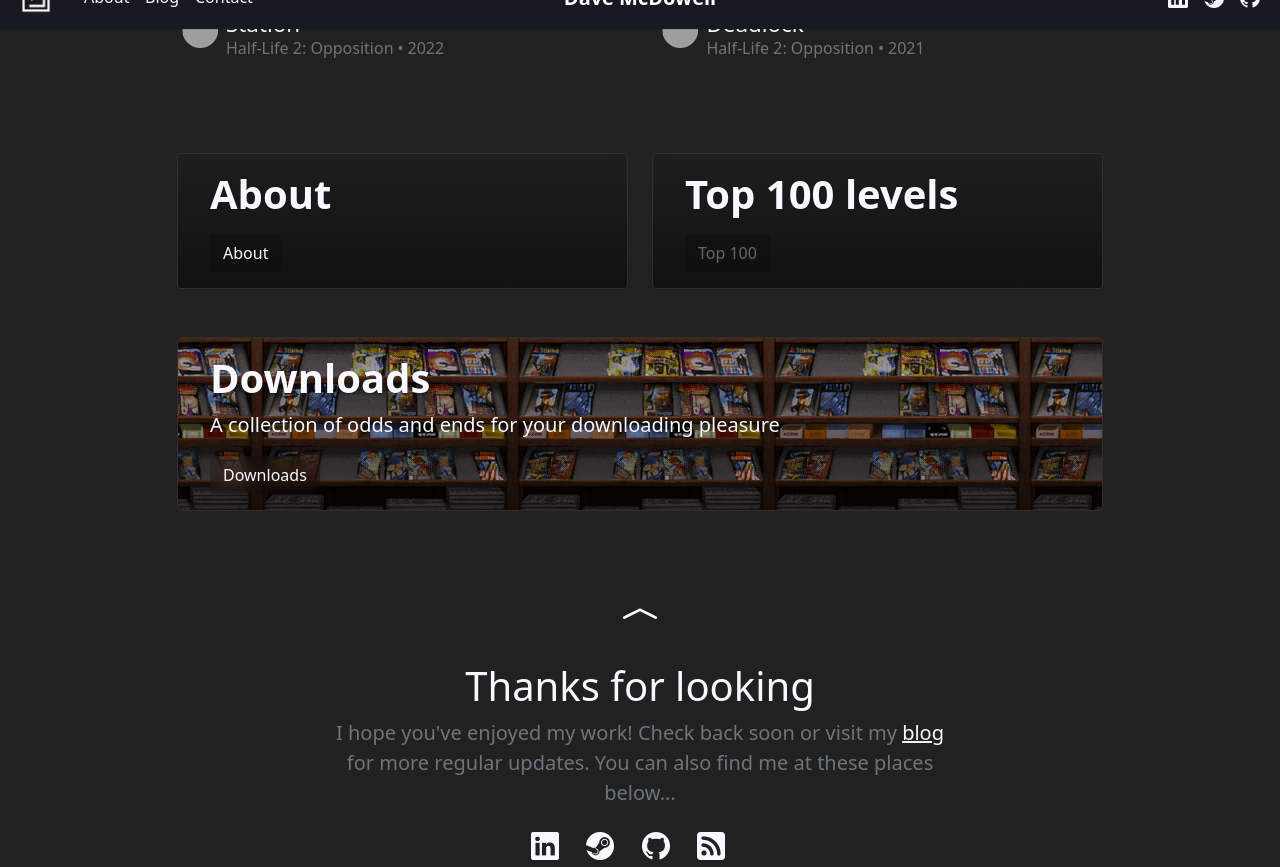
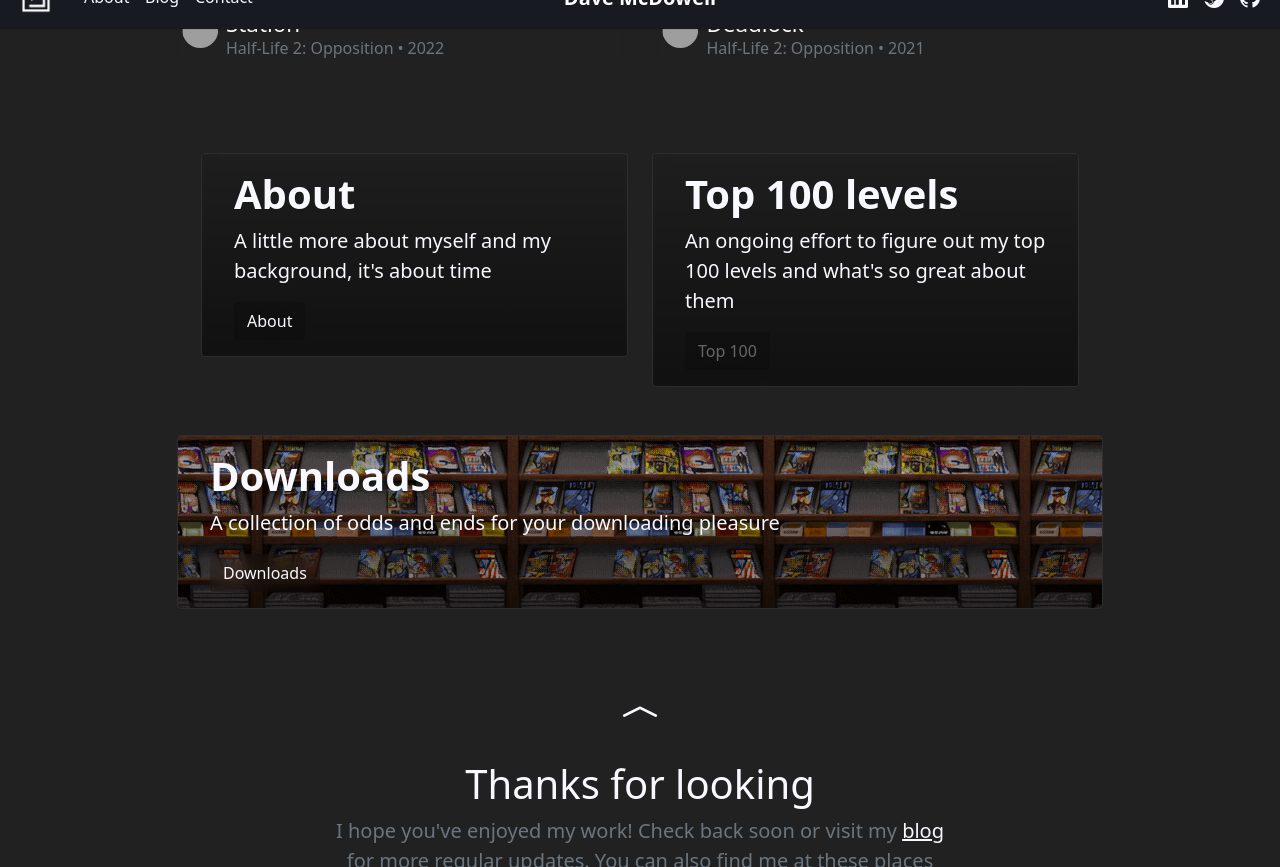
Before and after one commit to davemcdowell/portfolio, a Jekyll site: the page built from index.html, in a window 1280 px wide and 900 px high, scrolled down 1623 px, cut to the strip 33-900 px from the top of the window. Built offline with Jekyll 4.4.1, drawn with Linux system fonts in a browser that asks for light colours; nearby versions of some CDN libraries; grey boxes are pictures that could not be loaded.

Commit message:
css edits

```diff
--- a/_data/content.yml
+++ b/_data/content.yml
@@ -26,12 +26,14 @@ main:
         label: Downloads
   double-callout:
     - title: About
+      imgage: https://picsum.photos/1024/768?random=8
       copy: >-
         A little more about myself and my background, it's about time
       links:
         - url: "/about/"
           label: About
     - title: Top 100 Levels
+      imgage: https://picsum.photos/1024/768?random=9
       copy: >-
         An ongoing effort to figure out my top 100 levels and what's so great about them
       links:
--- a/_includes/snippets/callout.html
+++ b/_includes/snippets/callout.html
@@ -1,5 +1,5 @@
 <section id="callout-{{ include.title | strip_html | downcase | slugify }}">
-    <div class="callout highlight-border bs-inner-hover bs-small mx-auto my-4 rounded">
+    <div class="callout highlight-border bs-inner-hover bs-sm mx-auto my-4 rounded">
         <div class="callout-bg" style="background: linear-gradient(rgba(0, 0, 0, 0.1), rgba(0, 0, 0, 0.5)), url('{{ include.img-src }}') {% if include.display-options %} {{ include.display-options }}{% else %} no-repeat center top{% endif %};"></div>
         <div class="callout-body">
             <h3 class="display-6 shadow-text">{{ include.title | capitalize }}</h3>
--- a/_includes/snippets/double-callout.html
+++ b/_includes/snippets/double-callout.html
@@ -1,13 +1,14 @@
 <section id="dbl-callout-{{ include.title | strip_html | downcase | slugify }}">
+    <div class="container content-wrapper mx-auto">
         {% assign callouts = include.callouts %}
-    <div class="row">
+        <div class="row ">
             {% for callout in callouts limit: 2 %}
             <div class="col-md-6">
                 <div class="callout highlight-border bs-inner-hover bs-sm mx-auto my-4 rounded">
                     <div class="callout-bg" style="background: linear-gradient(rgba(0, 0, 0, 0.1), rgba(0, 0, 0, 0.5)), url('{{ include.img-src }}') {% if include.display-options %} {{ include.display-options }}{% else %} no-repeat center top{% endif %};"></div>
                     <div class="callout-body">
                         <h3 class="display-6 shadow-text">{{ callout.title | capitalize }}</h3>
-                    <p class="lead shadow-text">{{ callout.content }}</p>
+                        <p class="lead shadow-text">{{ callout.copy }}</p>
                         {% assign links = callout.links %}
                         {%- if links.size > 0 -%}
                         {%- for link in links -%}
@@ -19,4 +20,5 @@
             </div>
             {% endfor %}
         </div>
+    </div>
 </section>
--- a/_layouts/home.html
+++ b/_layouts/home.html
@@ -20,7 +20,7 @@ js-postload-files:
             {% assign dlLinks = site.data.content.main.download-callout.links %}
             {% assign dlBG =  '/assets/images/downloads-bg.png' | relative_url %}
             {%- include snippets/double-callout.html callouts=dblCallout -%}
-            {%- include snippets/callout.html title=dlTitle content=dlCopy links=dlLinks img-src=dlBG display-options="repeat center center" -%}
+            {%- include snippets/callout.html title=dlTitle content=dlCopy links=dlLinks img-src=dlBG display-options="repeat center" -%}
         </div>
     </div>
 </div>
```
Lines whose indentation alone changed are shown as unchanged.
